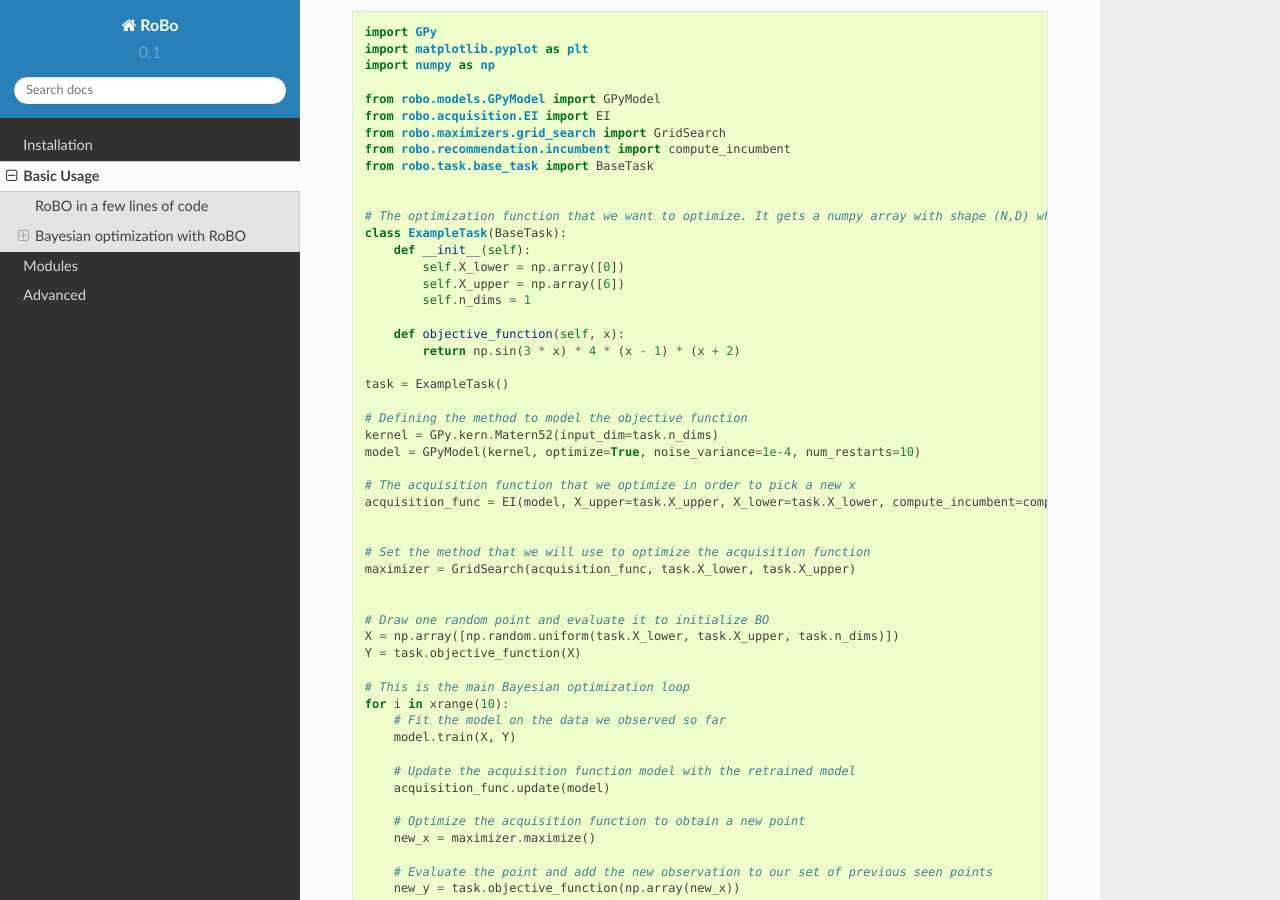
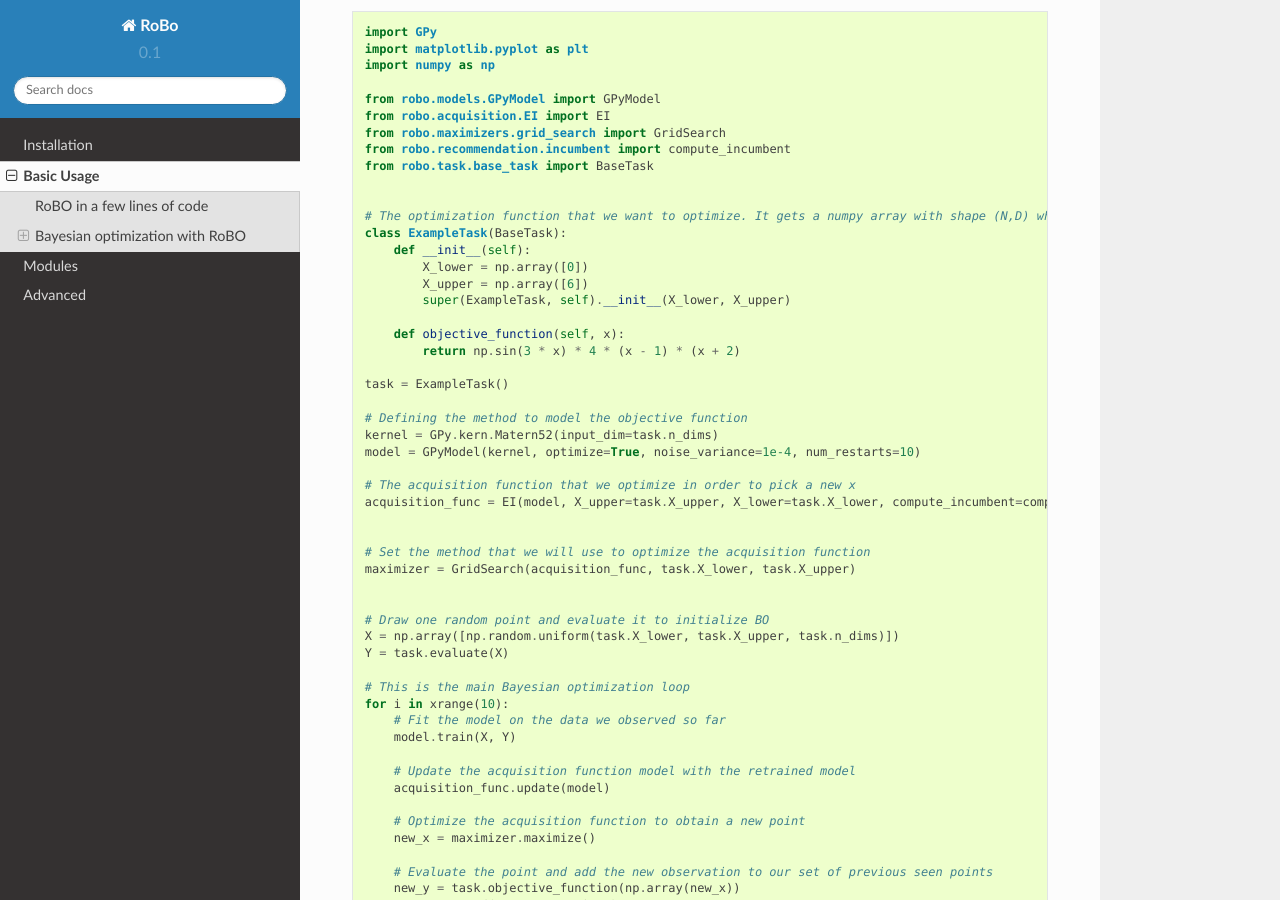
Before and after one commit to automl/RoBO, a Sphinx documentation site: the page built from docs/basics.rst, in a window 1280 px wide and 900 px high, scrolled down 3893 px. Built offline with Sphinx 7.4.7 and the Read the Docs theme 2.0.0, drawn with Linux system fonts in a browser that asks for light colours; formulas are drawn with MathJax 3; pages that are not in the unit, such as notebooks, are missing from menus.

Commit message:
Update basics.rst

```diff
--- a/docs/basics.rst
+++ b/docs/basics.rst
@@ -201,9 +201,9 @@ This example illustrates how you can implement the main Bayesian optimization lo
 	# The optimization function that we want to optimize. It gets a numpy array with shape (N,D) where N >= 1 are the number of datapoints and D are the number of features
 	class ExampleTask(BaseTask):
 	    def __init__(self):
-	        self.X_lower = np.array([0])
-	        self.X_upper = np.array([6])
-	        self.n_dims = 1
+	        X_lower = np.array([0])
+	        X_upper = np.array([6])
+	        super(ExampleTask, self).__init__(X_lower, X_upper)
 
 	    def objective_function(self, x):
 	        return np.sin(3 * x) * 4 * (x - 1) * (x + 2)
@@ -224,7 +224,7 @@ This example illustrates how you can implement the main Bayesian optimization lo
 
 	# Draw one random point and evaluate it to initialize BO
 	X = np.array([np.random.uniform(task.X_lower, task.X_upper, task.n_dims)])
-	Y = task.objective_function(X)
+	Y = task.evaluate(X)
 
 	# This is the main Bayesian optimization loop
 	for i in xrange(10):
```
